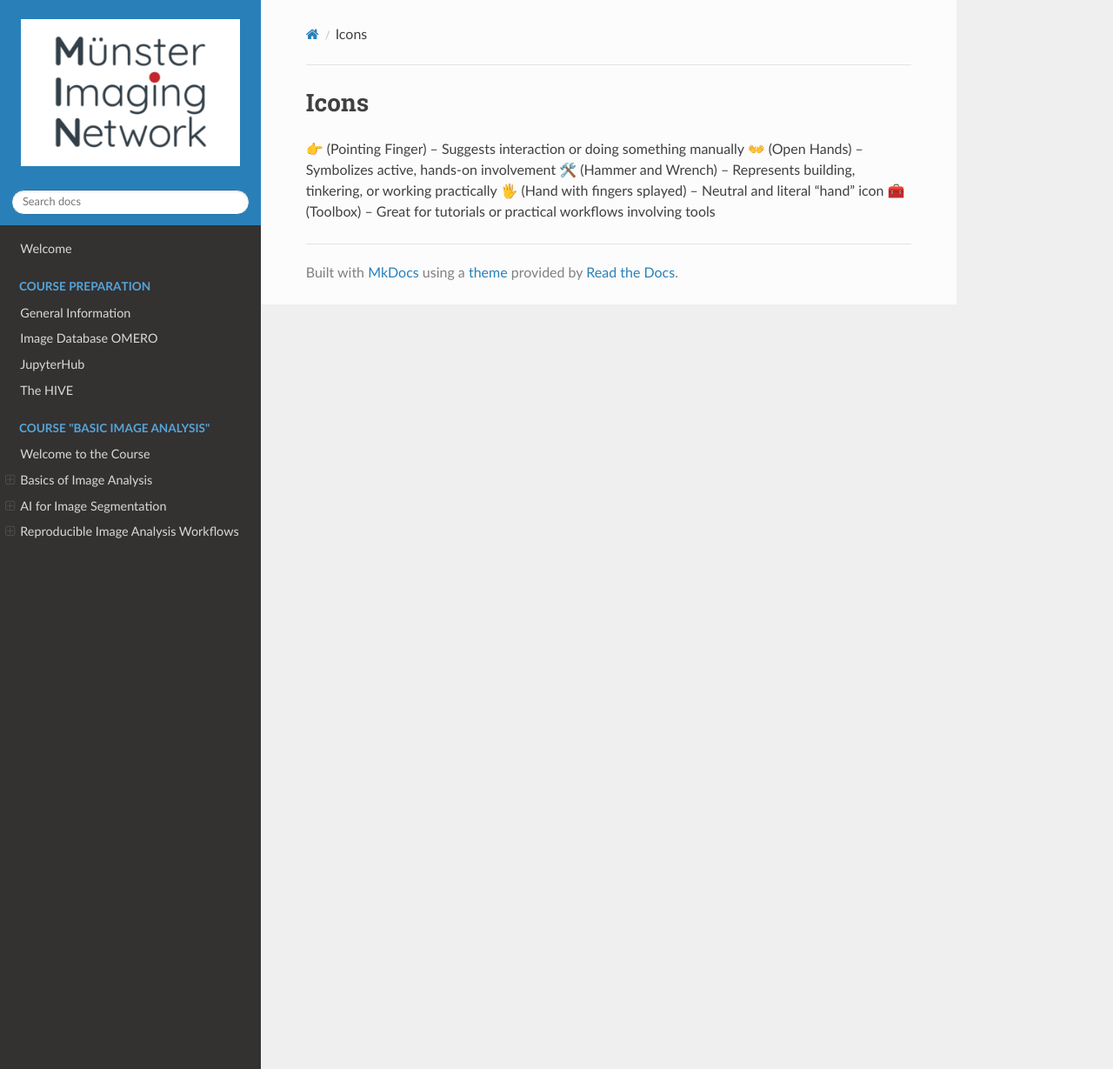
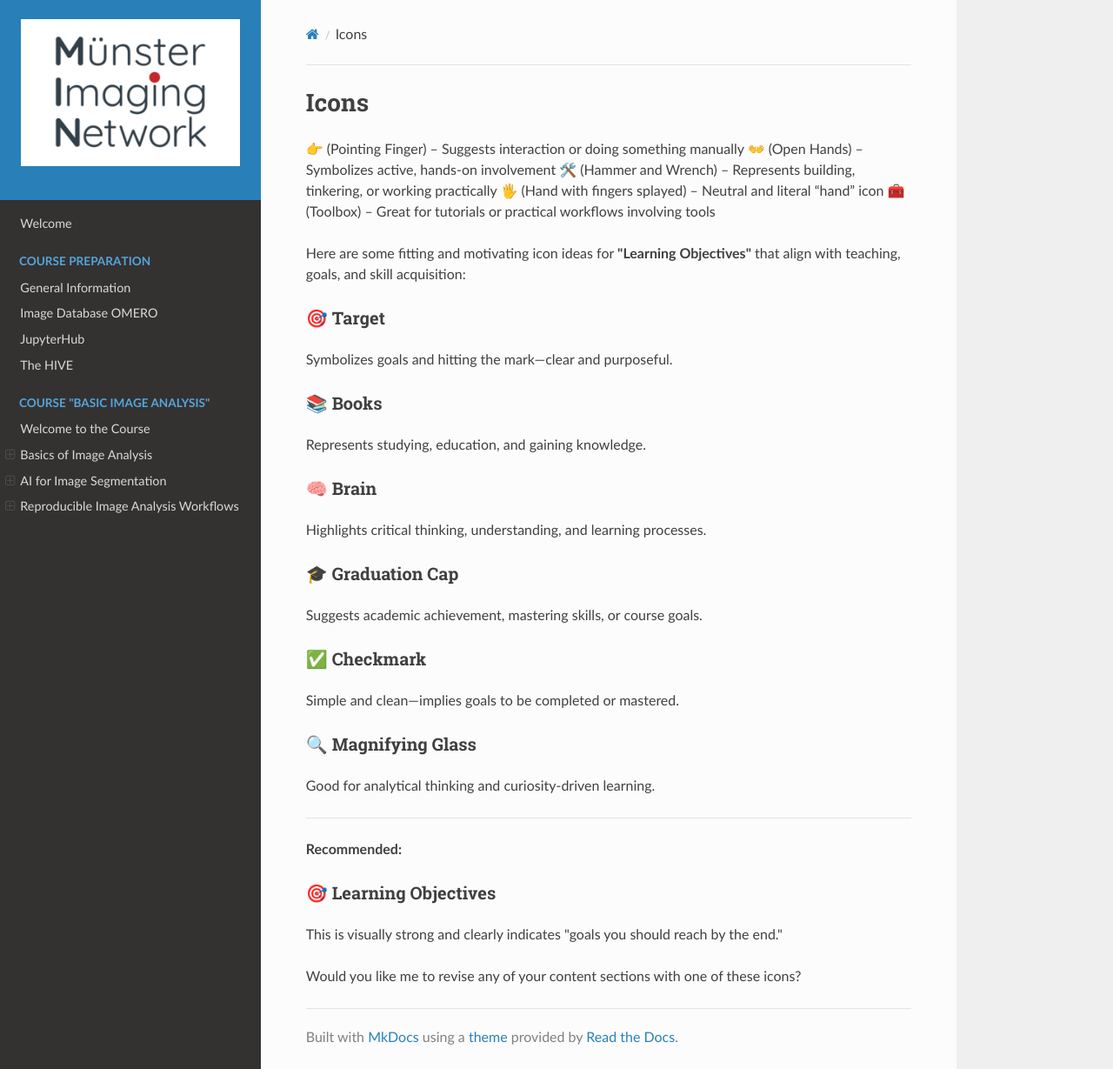
Before and after one commit to MuensterImagingNetwork/MINCourses_ImageAnalysis, an MkDocs documentation site: the page built from docs/other_notes/gpt-cute-icons.md, in a window 1280 px wide and 1229 px high. Shown: the whole window at 87% size. Built offline with MkDocs 1.6.1, drawn with Linux system fonts in a browser that asks for light colours; nearby versions of some CDN libraries.

```diff
--- a/docs/other_notes/gpt-cute-icons.md
+++ b/docs/other_notes/gpt-cute-icons.md
@@ -5,3 +5,39 @@
 🛠️ (Hammer and Wrench) – Represents building, tinkering, or working practically
 🖐️ (Hand with fingers splayed) – Neutral and literal “hand” icon
 🧰 (Toolbox) – Great for tutorials or practical workflows involving tools
+
+Here are some fitting and motivating icon ideas for **"Learning Objectives"** that align with teaching, goals, and skill acquisition:
+
+### 🎯 **Target**
+
+Symbolizes goals and hitting the mark—clear and purposeful.
+
+### 📚 **Books**
+
+Represents studying, education, and gaining knowledge.
+
+### 🧠 **Brain**
+
+Highlights critical thinking, understanding, and learning processes.
+
+### 🎓 **Graduation Cap**
+
+Suggests academic achievement, mastering skills, or course goals.
+
+### ✅ **Checkmark**
+
+Simple and clean—implies goals to be completed or mastered.
+
+### 🔍 **Magnifying Glass**
+
+Good for analytical thinking and curiosity-driven learning.
+
+---
+
+**Recommended:**
+
+### 🎯 **Learning Objectives**
+
+This is visually strong and clearly indicates "goals you should reach by the end."
+
+Would you like me to revise any of your content sections with one of these icons?
--- a/mkdocs.yml
+++ b/mkdocs.yml
@@ -1,4 +1,5 @@
 site_name: MIN - Image Analysis Courses
+
 nav:
   - Welcome: index.md
   - Course Preparation:
@@ -29,6 +30,10 @@ theme:
    name: readthedocs
    logo: assets/logo.png
    favicon: assets/favicon.png
+
+plugins:
+  - quiz-plugin
+
 markdown_extensions:
   - admonition
   - pymdownx.details
```
